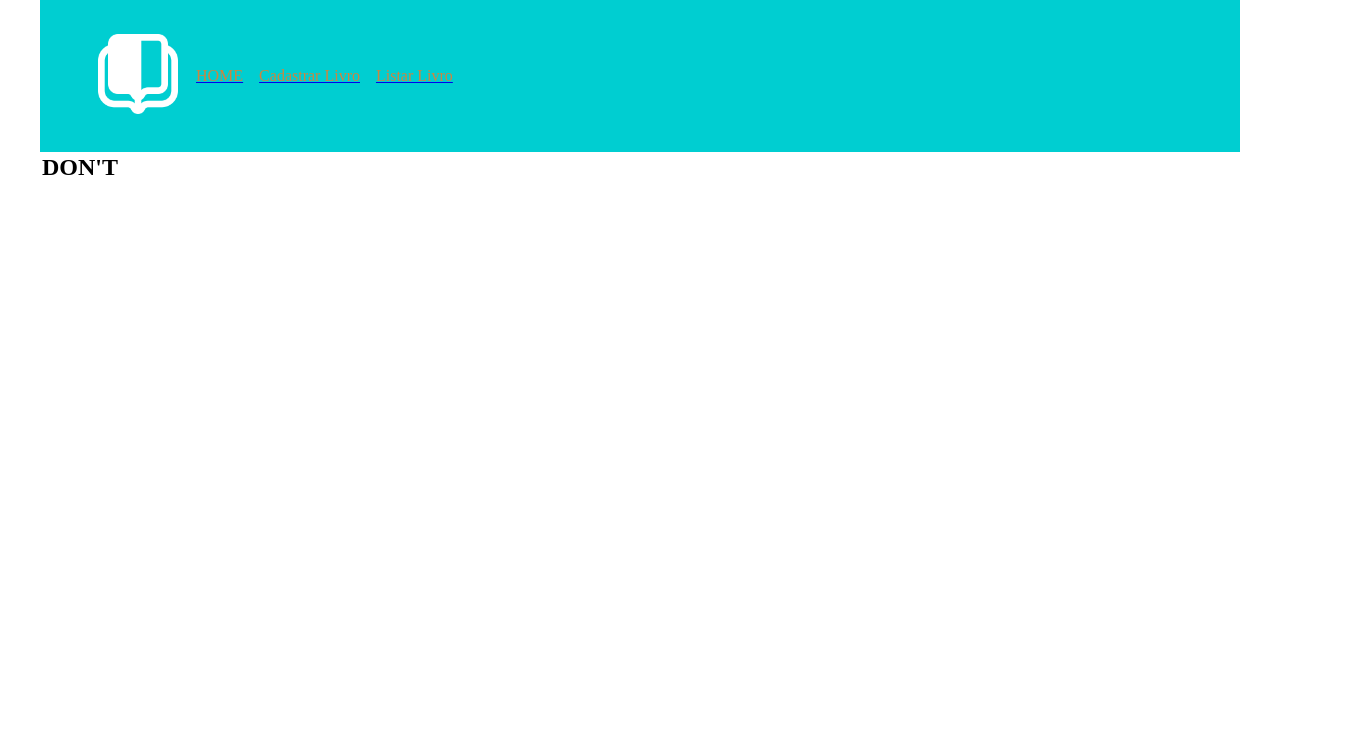
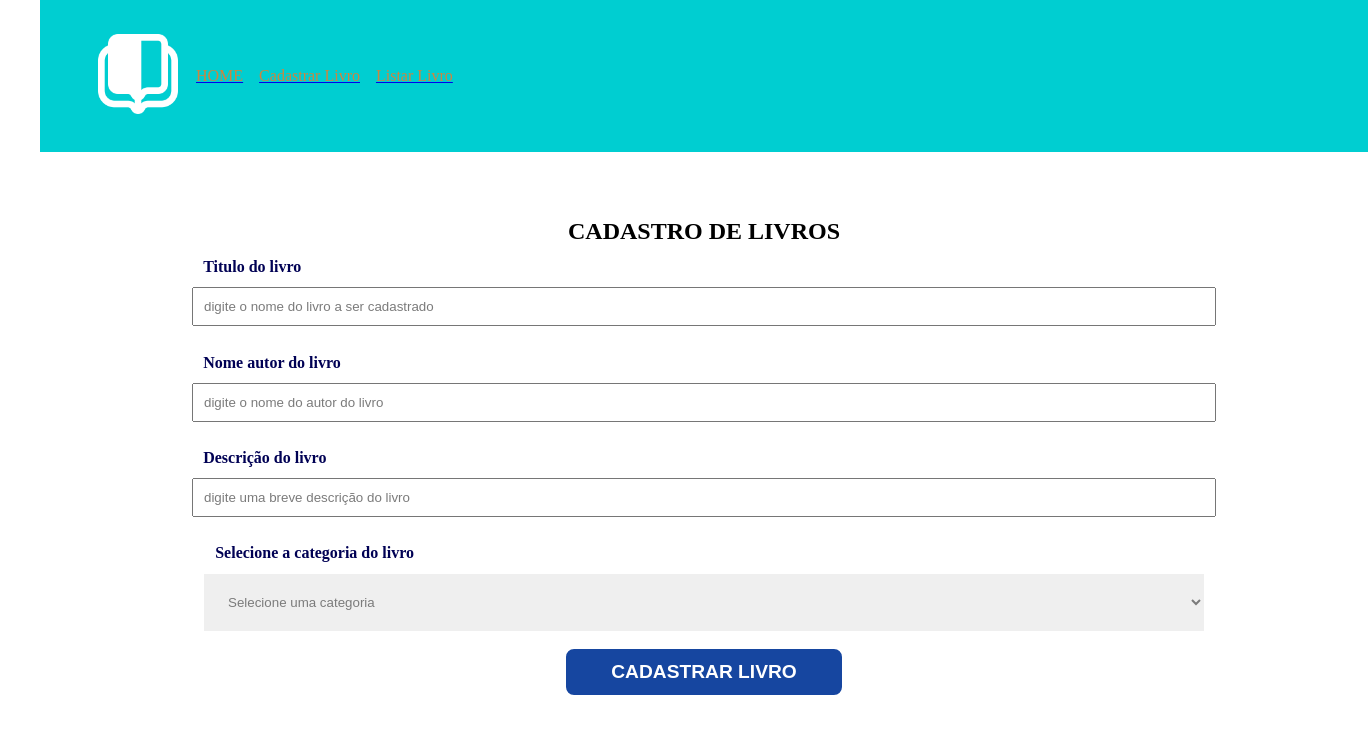
Before and after one commit to ElidioVictor/PW3-JoaoELidio, a React (Vite) app in the folder pw3-joao-app-libri/: page /createBook in a window 1280 px wide. Shown: the top 734 px of the page, 1368 px wide, since content can reach past the window. Built offline with nearby package versions, Linux system fonts and the light colour scheme.

Commit message:
forms, button, select e input

```diff
--- a/pw3-joao-app-libri/src/App.jsx
+++ b/pw3-joao-app-libri/src/App.jsx
@@ -17,7 +17,7 @@
             <Route path='/' element={<Home/>}></Route>
             <Route path='/createBook' element={<CreateBooks/>}></Route>
             <Route path='/listBook' element={<ListBook/>}></Route>
-            </Route> {/*lol*/}
+            </Route>
           </Routes>
         </Container>
 
--- a/pw3-joao-app-libri/src/components/Pages/CreateBooks.jsx
+++ b/pw3-joao-app-libri/src/components/Pages/CreateBooks.jsx
@@ -1,11 +1,42 @@
 import React from "react";
-import style from './ListBook.module.css'
+import style from './CreateBooks.module.css'
+import Input from "../../forms/Input";
+import Select from "../../forms/Select";
+import Button from "../../forms/Button";
 
 const CreateBooks = () => {
 
     return(
-        <section className={style.create_books_container}>
-            <h1>DON'T</h1>
+        <section className={style.createBooks_container}>
+
+            <h1>CADASTRO DE LIVROS</h1>
+
+            <Input
+                type='text'
+                name='txt_livro'
+                placeHolder='digite o nome do livro a ser cadastrado'
+                text='Titulo do livro'
+            />
+            <Input
+                type='text'
+                name='txt_autor'
+                placeHolder='digite o nome do autor do livro'
+                text='Nome autor do livro'
+            />
+            <Input
+                type='text'
+                name='txt_descrição'
+                placeHolder='digite uma breve descrição do livro'
+                text='Descrição do livro'
+            />
+
+            <Select
+                name='categoria'
+                text='Selecione a categoria do livro'
+            />
+
+            <Button rotulo='Cadastrar Livro'/>
+
         </section>
     )
 }
--- /dev/null
+++ b/pw3-joao-app-libri/src/forms/Button.jsx
@@ -0,0 +1,15 @@
+import style from './Button.module.css'
+
+function Button({rotulo}){
+    return(
+
+        <div className={style.button}>
+
+            <button>{rotulo}</button>
+
+        </div>
+
+    )
+}
+
+export default Button;
--- /dev/null
+++ b/pw3-joao-app-libri/src/forms/Button.module.css
@@ -0,0 +1,17 @@
+button{
+    background-color: #1646A0;
+    color: #FFF;
+    padding: 0 45px;
+    border: 2px solid #FFF;
+    border-radius: 10px;
+    height: 50px;
+    text-transform: uppercase;
+    font-weight: bold;
+    font-size: 1.2em;
+    cursor: pointer;
+    transition: .4s;
+}
+
+button:hover{
+    background-color: #16A026;
+}
--- /dev/null
+++ b/pw3-joao-app-libri/src/forms/Input.jsx
@@ -0,0 +1,21 @@
+import style from './Input.module.css'
+
+function Input({type, text, name, placeHolder}) {
+    return(
+
+        <div className={style.form_control}>
+
+            <label htmlFor={name}>{text}</label>
+            <input
+                type={type}
+                name={name}
+                id={name}
+                placeholder={placeHolder}
+            />
+
+        </div>
+
+    )
+}
+
+export default Input;
--- /dev/null
+++ b/pw3-joao-app-libri/src/forms/Input.module.css
@@ -0,0 +1,22 @@
+.form_control{
+    display: flex;
+    flex-direction: column;
+    margin-bottom: 1em;
+}
+
+.form_control label{
+    padding: .7em;
+    border-radius: 0;
+    border: none;
+    color: #000154;
+    font-weight: bold;
+}
+
+.form_control input{
+    padding: 10px;
+    width: 1000px;
+}
+
+.form_control input::placeholder{
+    color: #7B7B7B;
+}
--- /dev/null
+++ b/pw3-joao-app-libri/src/forms/Select.jsx
@@ -0,0 +1,21 @@
+import style from './Select.module.css'
+
+function Select({name, text}){
+    return(
+
+        <div className={style.form_control}>
+
+            <label htmlFor={name}> {text} </label>
+            <select name={name} id={name}>
+                <option>Selecione uma categoria</option>
+                <option>Ficção Cientifica</option>
+                <option>Fantasia Heróica</option>
+                <option>Suspense</option>
+                <option>Terror</option>
+            </select>
+
+        </div>
+    )
+}
+
+export default Select;
--- /dev/null
+++ b/pw3-joao-app-libri/src/forms/Select.module.css
@@ -0,0 +1,21 @@
+.form_control{
+    display: flex;
+    flex-direction: column;
+    margin-bottom: 1em;
+}
+
+.form_control label{
+    padding: .7em;
+    border-radius: 0;
+    border: none;
+    color: #000154;
+    font-weight: bold;
+}
+
+.form_control select{
+    width: 1000px;
+    padding: 20px;
+    border-radius: 0;
+    border: none;
+    color: #7B7B7B;
+}
```
